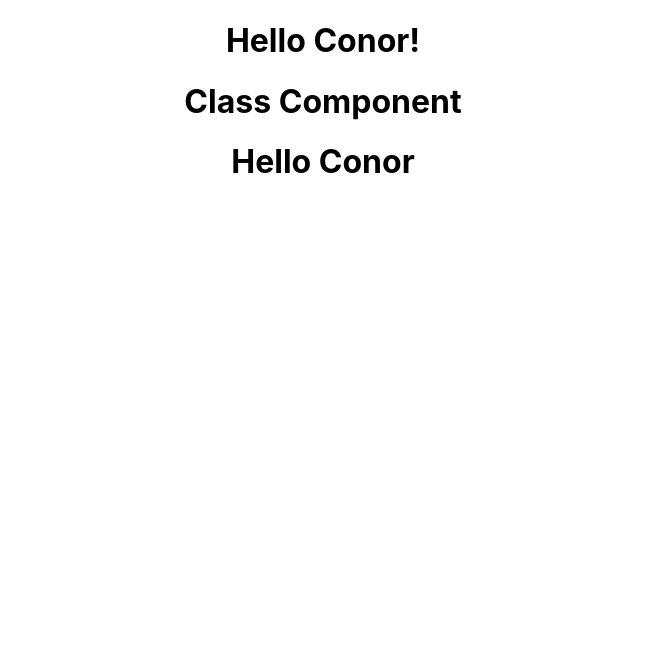
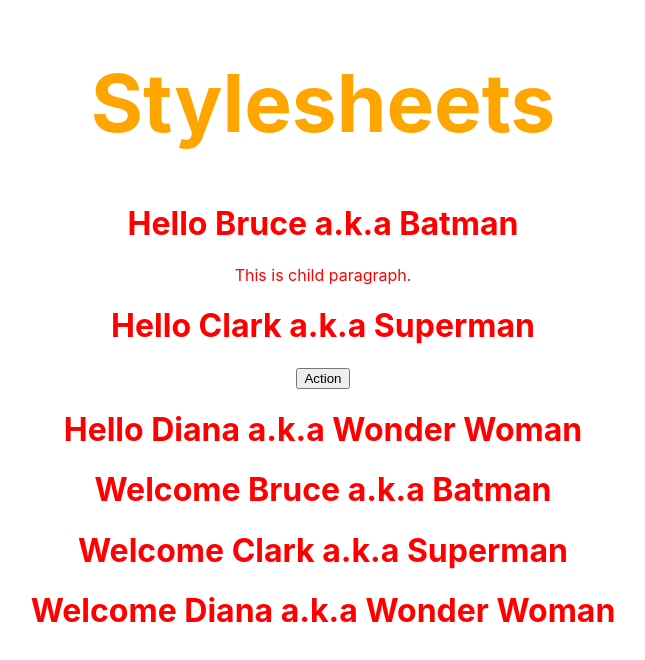
Before and after one commit to Conor-Dunne/my-first-react-app, a React (Create React App) app: page / in a window 1280 px wide. Shown: the top 660 px of the page, without its empty margins (317-962 px from the left). Built offline with nearby package versions, Linux system fonts and the light colour scheme.

Commit message:
Add some test props

```diff
--- a/src/App.js
+++ b/src/App.js
@@ -1,16 +1,26 @@
 import React from 'react';
 import logo from './logo.svg';
 import './App.css';
+import './index.css';
 import Greet from './components/Greet';
 import Welcome from './components/Welcome';
 import Hello from './components/Hello';
+import Stylesheet from './components/Stylesheet';
 
 function App() {
   return (
     <div className="App">
-      <Greet/>
-      <Welcome/>
-      <Hello/>
+      <Stylesheet/>
+      <Greet name="Bruce" heroName="Batman">
+        <p>This is child paragraph.</p>
+      </Greet>
+      <Greet name="Clark" heroName="Superman">
+      <button>Action</button>
+      </Greet>
+      <Greet name="Diana" heroName="Wonder Woman"/>
+      <Welcome name="Bruce" heroName="Batman" />
+      <Welcome name="Clark" heroName="Superman" />
+      <Welcome name="Diana" heroName="Wonder Woman" />
     </div>
   );
 }
--- a/src/components/Greet.js
+++ b/src/components/Greet.js
@@ -4,6 +4,14 @@ import React from "react";
 //     return <h1>Hello Conor</h1>
 // }
 
-const Greet = () => <h1>Hello Conor!</h1>
-
-export default Greet
+const Greet = (props) => {
+  return (
+    <div>
+      <h1>
+        Hello {props.name} a.k.a {props.heroName}
+      </h1>
+      {props.children}
+    </div>
+  );
+};
+export default Greet;
--- a/src/components/Hello.js
+++ b/src/components/Hello.js
@@ -1,11 +1,13 @@
 import React from "react";
+import './myStyle.css';
+
 
 const Hello = () => {
-    return (
-        <div className = "dummyClass">
-            <h1>Hello Conor</h1>
-        </div>
-    )
+  return (
+    <div>
+      <h1 className="hello">Hello Conor</h1>
+    </div>
+  )
 }
 
-export default Hello
+export default Hello;
--- /dev/null
+++ b/src/components/Stylesheet.js
@@ -0,0 +1,12 @@
+import React from "react";
+import './myStyle.css';
+
+function Stylesheet () {
+    return (
+        <div>
+            <h1 className="hello">Stylesheets</h1>
+        </div>
+    )
+}
+
+export default Stylesheet
--- a/src/components/Welcome.js
+++ b/src/components/Welcome.js
@@ -2,7 +2,7 @@ import React, {Component} from 'react'
 
 class Welcome extends Component {
     render () {
-        return <h1>Class Component</h1>
+        return <h1>Welcome {this.props.name} a.k.a {this.props.heroName} </h1>
     }
 }
 
--- /dev/null
+++ b/src/components/myStyle.css
@@ -0,0 +1,4 @@
+.hello {
+    font-size: 5rem !important;
+    color: orange;
+}
--- a/src/index.css
+++ b/src/index.css
@@ -3,6 +3,7 @@ body {
   font-family: -apple-system, BlinkMacSystemFont, 'Segoe UI', 'Roboto', 'Oxygen',
     'Ubuntu', 'Cantarell', 'Fira Sans', 'Droid Sans', 'Helvetica Neue',
     sans-serif;
+    color: red;
   -webkit-font-smoothing: antialiased;
   -moz-osx-font-smoothing: grayscale;
 }
```
